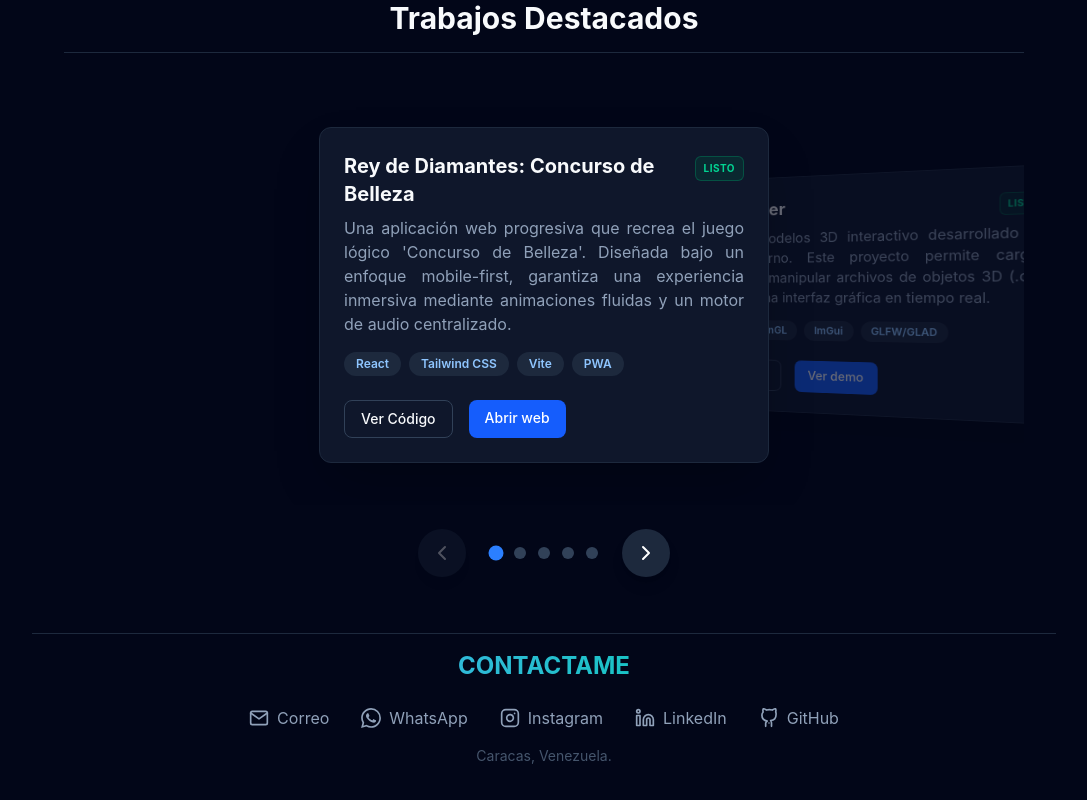
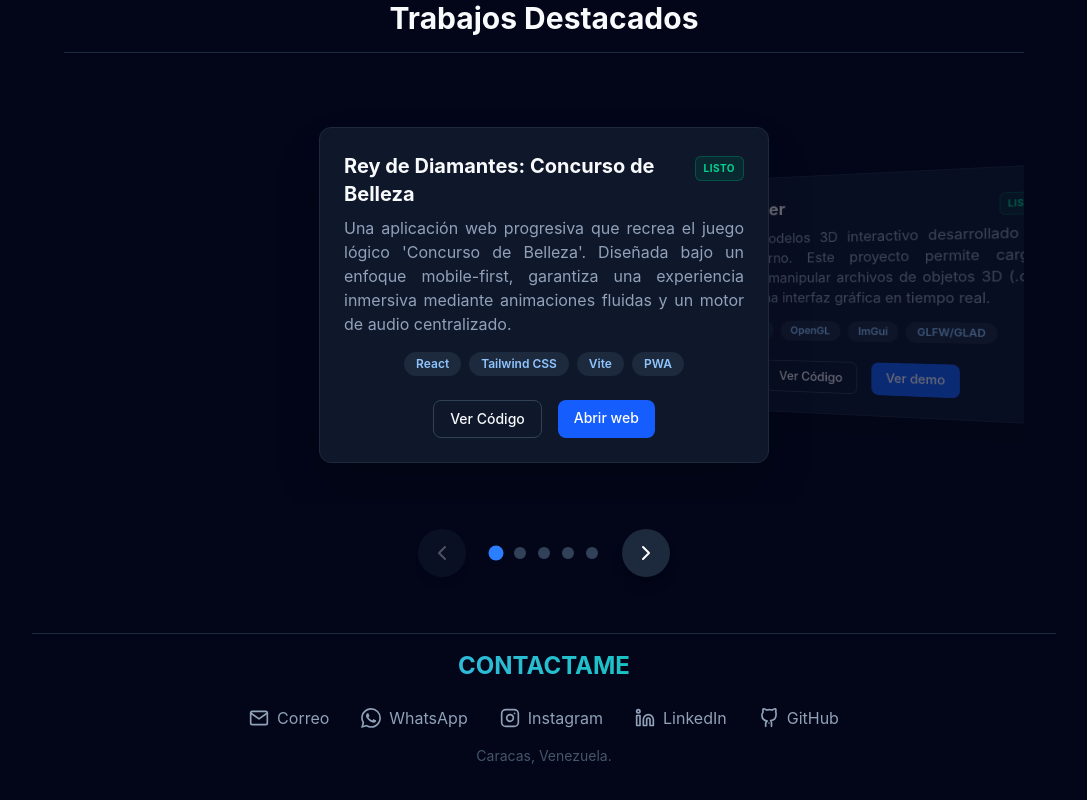
Before and after one commit to AleexCh08/mi-portafolio, a React (Vite) app: page / in a window 1280 px wide. Shown: the part 935-1735 px from the top of the page, without its empty margins (96-1183 px from the left). Built offline with nearby package versions, Linux system fonts and the light colour scheme.

Commit message:
Ajustes v1

```diff
--- a/src/components/Projects.jsx
+++ b/src/components/Projects.jsx
@@ -109,7 +109,7 @@ export function Projects() {
               </div>
               <p className="text-slate-400 mb-4 text-justify">{proyecto.descripcion}</p>
 
-              <div className="flex flex-wrap gap-2 mb-6">
+              <div className="flex flex-wrap gap-2 mb-6 self-center-safe">
                 {proyecto.tecnologias.map((tech, i) => (
                   <span key={i} className="bg-slate-800 text-blue-300 text-xs font-semibold px-3 py-1 rounded-full">
                     {tech}
@@ -117,7 +117,7 @@ export function Projects() {
                 ))}
               </div>
 
-              <div className="flex gap-4">
+              <div className="flex gap-4 self-center-safe">
                 <a
                   href={proyecto.repo}
                   target="_blank"
```
